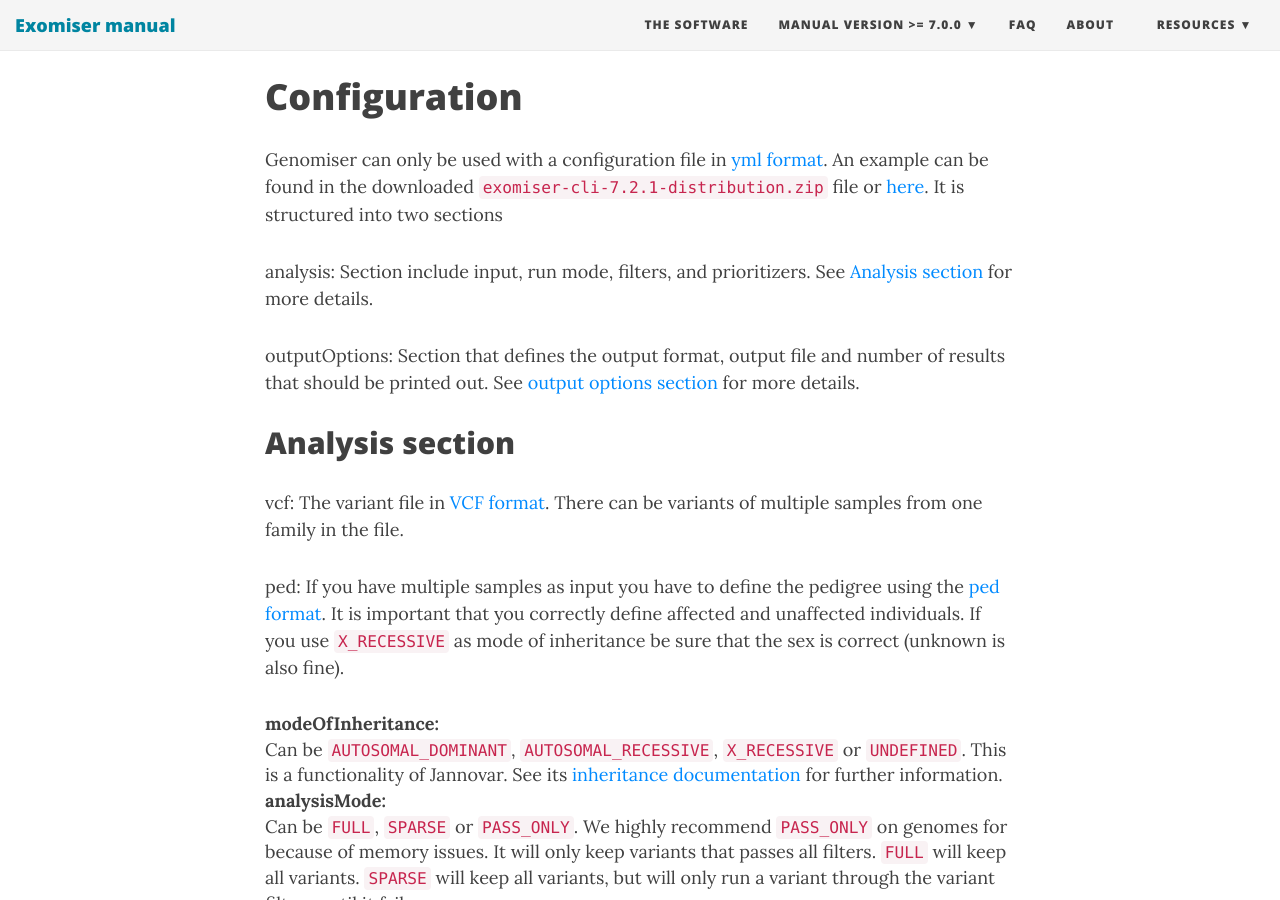
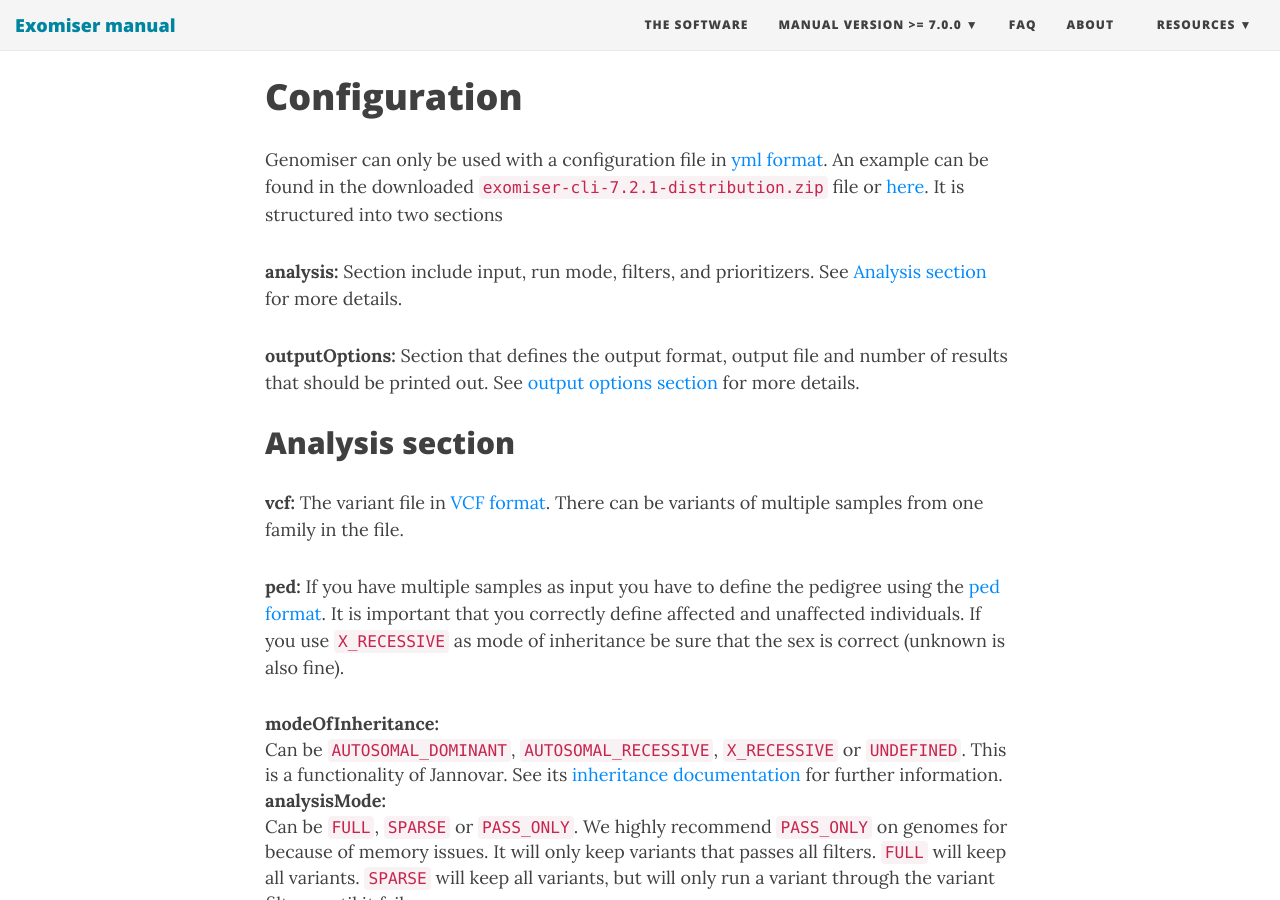
Before and after one commit to exomiser/Exomiser, a Jekyll site: the page built from manual/7/genomiser.md, in a window 1280 px wide and 900 px high, scrolled down 1378 px. Built offline with Jekyll 4.4.1, drawn with Linux system fonts in a browser that asks for light colours; nearby versions of some CDN libraries; some of the changed lines change nothing that is shown.

Commit message:
Experimenting with removing non-standard markdown features

```diff
--- a/manual/7/genomiser.md
+++ b/manual/7/genomiser.md
@@ -35,19 +35,19 @@
 
 Genomiser can only be used with a configuration file in [yml format](http://yaml.org/). An example can be found in the downloaded `exomiser-cli-{{ site.latest_7_version }}-distribution.zip` file or [here](../example/test-analysis-genome). It is structured into two sections
 
-analysis:
-  Section include input, run mode, filters, and prioritizers. See [Analysis section](#analysis-section) for more details.
+**analysis:**
+Section include input, run mode, filters, and prioritizers. See [Analysis section](#analysis-section) for more details.
 
-outputOptions:
-  Section that defines the output format, output file and number of results that should be printed out. See [output options section](#output-options-section) for more details.
+**outputOptions:**
+Section that defines the output format, output file and number of results that should be printed out. See [output options section](#output-options-section) for more details.
 
 ## Analysis section
 
-vcf:
-  The variant file in [VCF format](https://github.com/samtools/hts-specs). There can be variants of multiple samples from one family in the file.
+**vcf:**
+The variant file in [VCF format](https://github.com/samtools/hts-specs). There can be variants of multiple samples from one family in the file.
 
-ped:
-  If you have multiple samples as input you have to define the pedigree using the [ped format](http://pngu.mgh.harvard.edu/~purcell/plink/data.shtml#ped). It is important that you correctly define affected and unaffected individuals. If you use `X_RECESSIVE` as mode of inheritance be sure that the sex is correct (unknown is also fine).
+**ped:**
+If you have multiple samples as input you have to define the pedigree using the [ped format](http://pngu.mgh.harvard.edu/~purcell/plink/data.shtml#ped). It is important that you correctly define affected and unaffected individuals. If you use `X_RECESSIVE` as mode of inheritance be sure that the sex is correct (unknown is also fine).
 
 modeOfInheritance:
 : Can be `AUTOSOMAL_DOMINANT`, `AUTOSOMAL_RECESSIVE`, `X_RECESSIVE` or `UNDEFINED`. This is a functionality of Jannovar. See its [inheritance documentation](http://jannovar.readthedocs.io/en/master/ped_filters.html) for further information.
```
